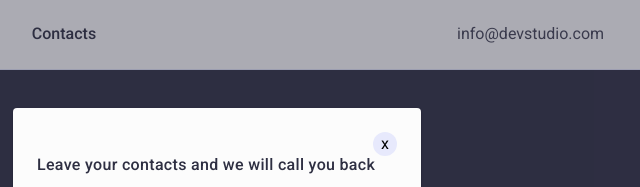
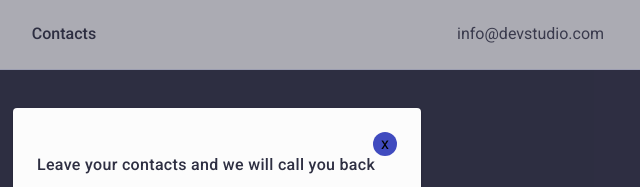
Before and after one commit to IgorMarusiak/goit-markup-hw-05, a plain HTML site: page index.html in a window 1280 px wide. In both pictures the pointer is over the button 808 px from the left and 144 px from the top of the page. Shown: the top 187 px of the page, 423-1063 px from the left. Drawn offline with nearby package versions, Linux system fonts and the light colour scheme.

Commit message:
modal btn corect

```diff
--- a/css/styles.css
+++ b/css/styles.css
@@ -623,8 +623,10 @@ ul {
 }
 .modal-close-btn:focus {
   background-color: #404bbf;
+  border: none;
 }
 .modal-close-btn:hover {
+  background-color: #404bbf;
   border: none;
 }
 .modal-title {
```
